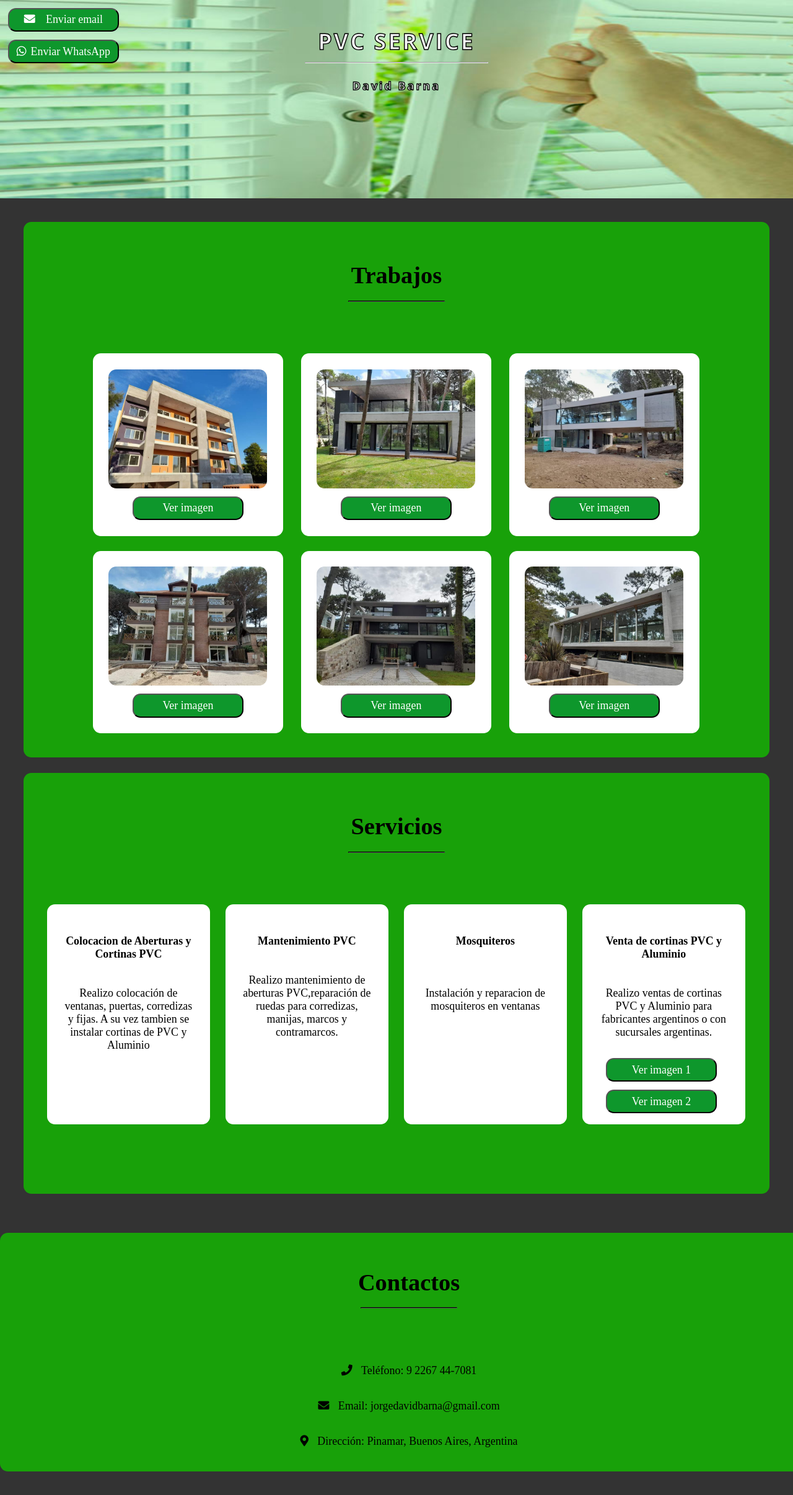
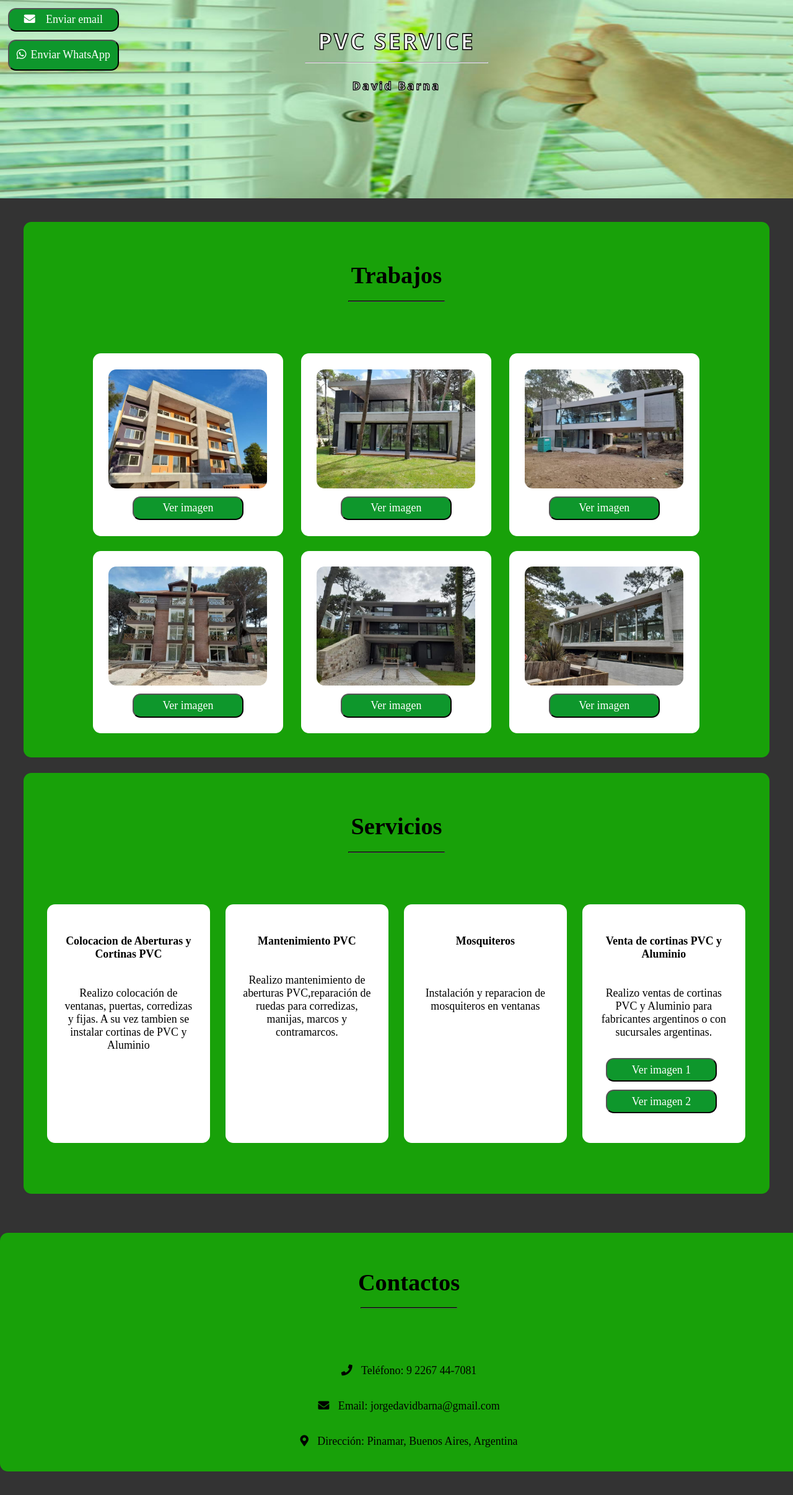
Before and after one commit to LucianoPiehl/DavidTrabajo, a plain HTML site: page index.html in a window 1280 px wide. Shown: the top 2412 px of the page at 62% size. Before the commit the page ends 2374 px from the top, so only its background shows below. Drawn offline with nearby package versions, Linux system fonts and the light colour scheme; a small style sheet from the web is missing; a web font is replaced by a local one.

Commit message:
Update Estilos.css

```diff
--- a/Estilos.css
+++ b/Estilos.css
@@ -74,7 +74,7 @@ body {
     }
   .botonwhats{
   width: 14vw;
-  height: 3vw;
+  height: 3.9vw;
   color: #FFF;
   float: left;
   margin-top: 1vw;
@@ -346,7 +346,7 @@ transition: background-color 0.5s ease-in-out;
   justify-content: space-around;
   flex-direction: row;
   align-items: flex-start;
-  height: 72vw;
+  height: 79vw;
   margin-bottom: 0;
   width: 100%;
   padding-bottom: 0;
```
